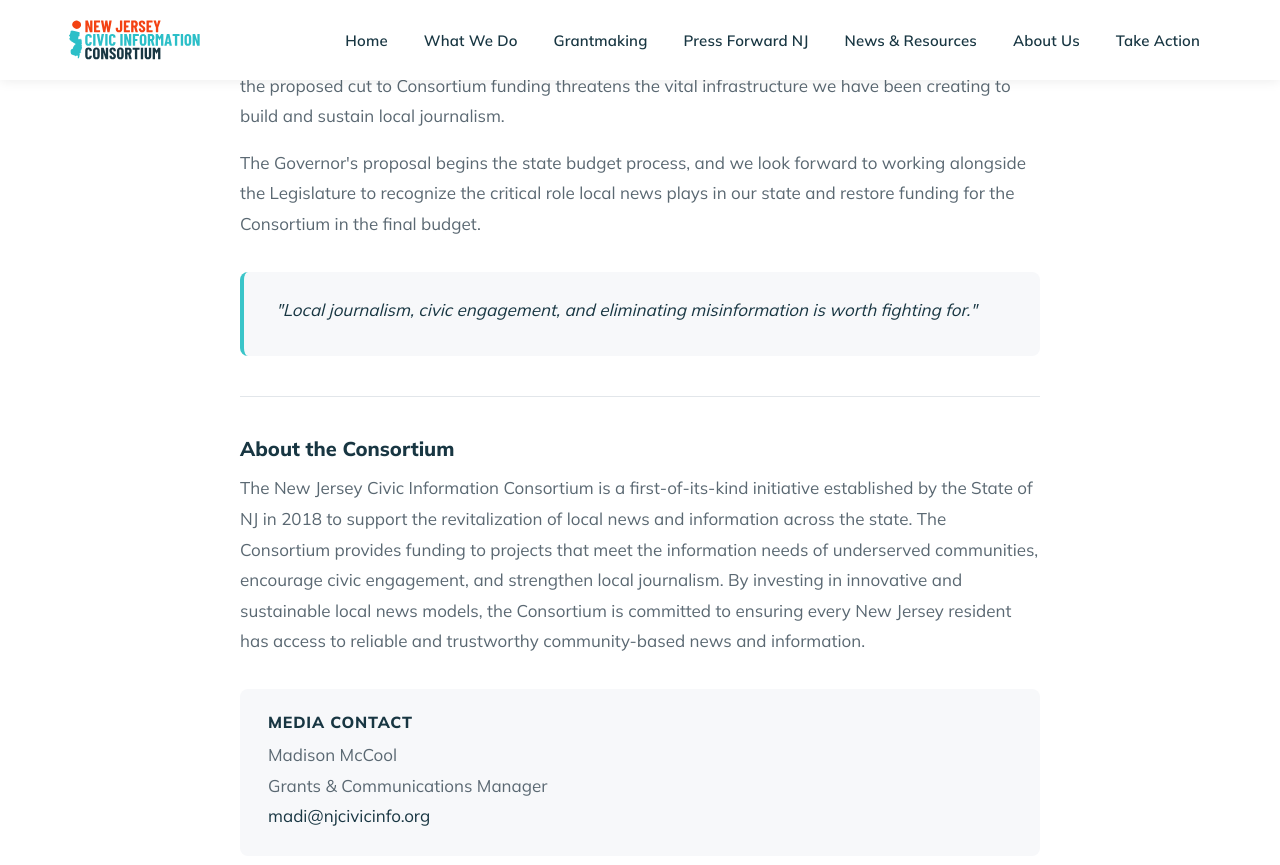
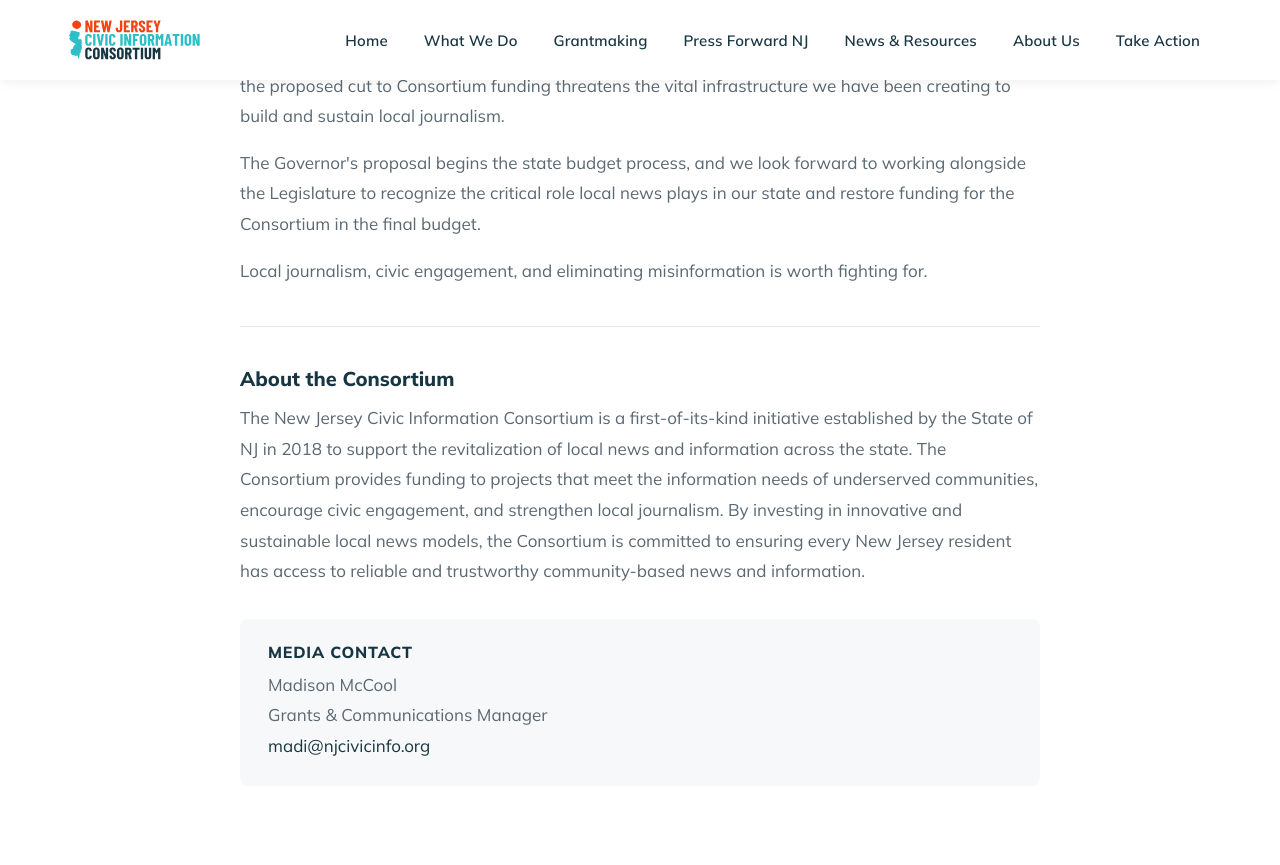
Before and after one commit to madi-mccool/njcivicinfo, a Jekyll site: the page built from docs/fundlocalnews-statement.html, in a window 1280 px wide and 900 px high, scrolled down 952 px. Shown: the top 865 px of the window. Built offline with Jekyll 4.4.1, drawn with Linux system fonts in a browser that asks for light colours.

Commit message:
Replace blockquote with paragraph for quote

```diff
--- a/docs/fundlocalnews-statement.html
+++ b/docs/fundlocalnews-statement.html
@@ -29,9 +29,7 @@
 
       <p>The Governor's proposal begins the state budget process, and we look forward to working alongside the Legislature to recognize the critical role local news plays in our state and restore funding for the Consortium in the final budget.</p>
 
-      <blockquote class="press-release-quote">
-        <p>"Local journalism, civic engagement, and eliminating misinformation is worth fighting for."</p>
-      </blockquote>
+      <p>Local journalism, civic engagement, and eliminating misinformation is worth fighting for.</p>
 
       <hr class="press-release-divider">
 
```
